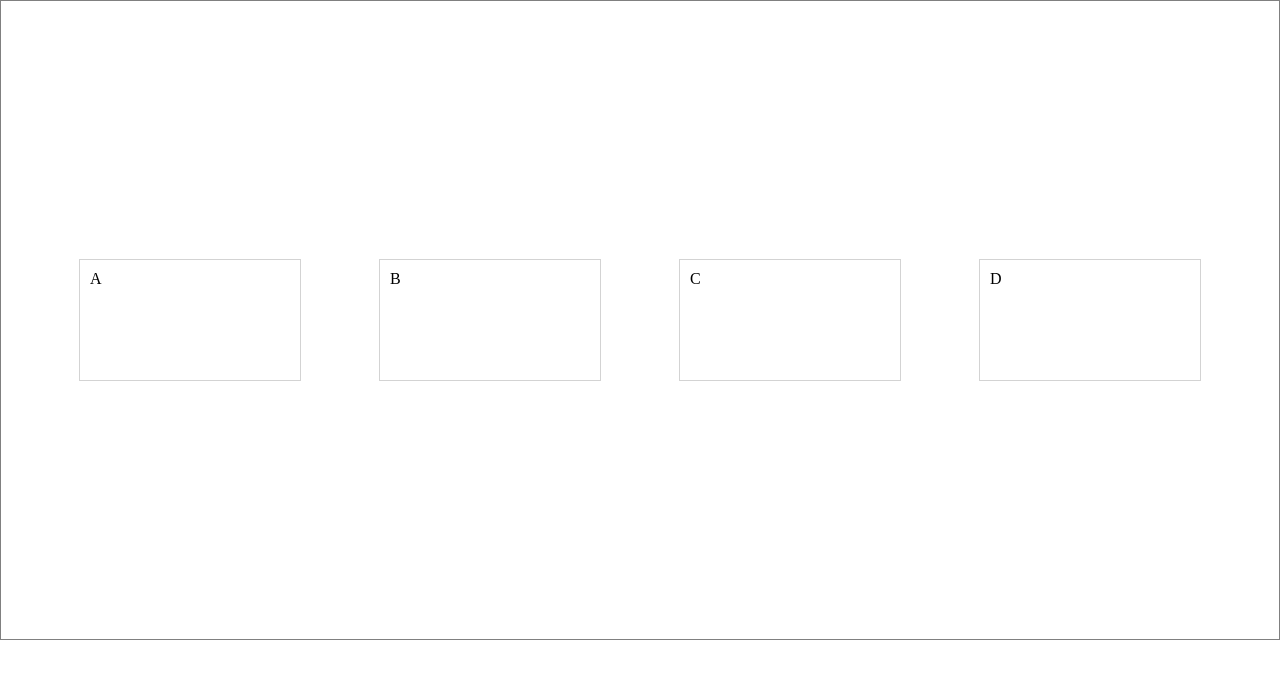
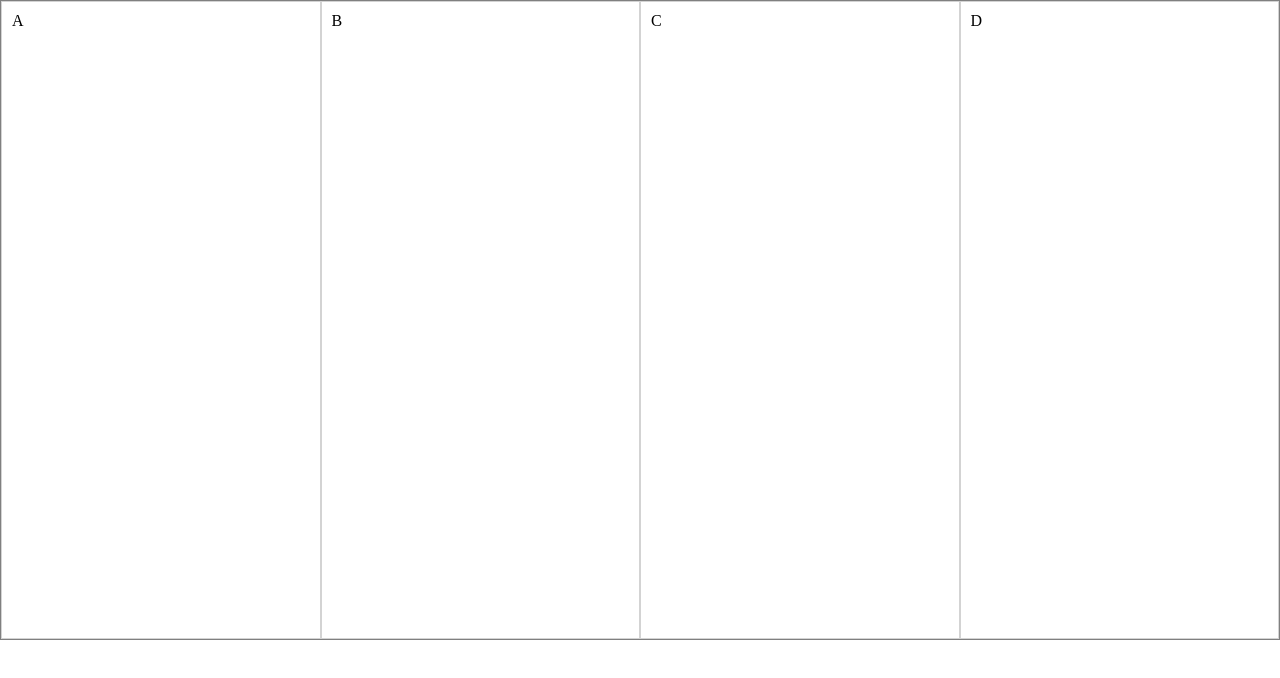
Before and after one commit to devrafaelmac/HTML5_and_CSS, a plain HTML site: page Módulo 1/EX001/forum.html in a window 1280 px wide. Drawn offline with Linux system fonts and the light colour scheme.

Commit message:
flex items

```diff
--- a/Módulo 1/EX001/forum.html
+++ b/Módulo 1/EX001/forum.html
@@ -16,16 +16,26 @@
             box-sizing: border-box;
 
             display: flex;
+
             flex-direction: row;
-            flex-wrap: wrap;
+            flex-wrap: nowrap;
+
             justify-content: space-evenly;
-            align-items: center;
+            align-content: space-evenly;
+
+            /* align-items: center; */
         }
         div.item {
             border: 1px solid lightgray;
             padding: 10px;
-            width: 200px;
-            height: 100px;
+            /* width: 200px; */
+            /* height: 100px; */
+
+            flex-basis: 200px;
+            flex-grow: 1;
+        }
+        div#divC {
+            /* align-self: flex-end; */
         }
     </style>
 </head>
@@ -33,7 +43,7 @@
     <main>
         <div class="item">A</div>
         <div class="item">B</div>
-        <div class="item">C</div>
+        <div class="item" id="divC">C</div>
         <div class="item">D</div>
     </main>
 </body>
```
